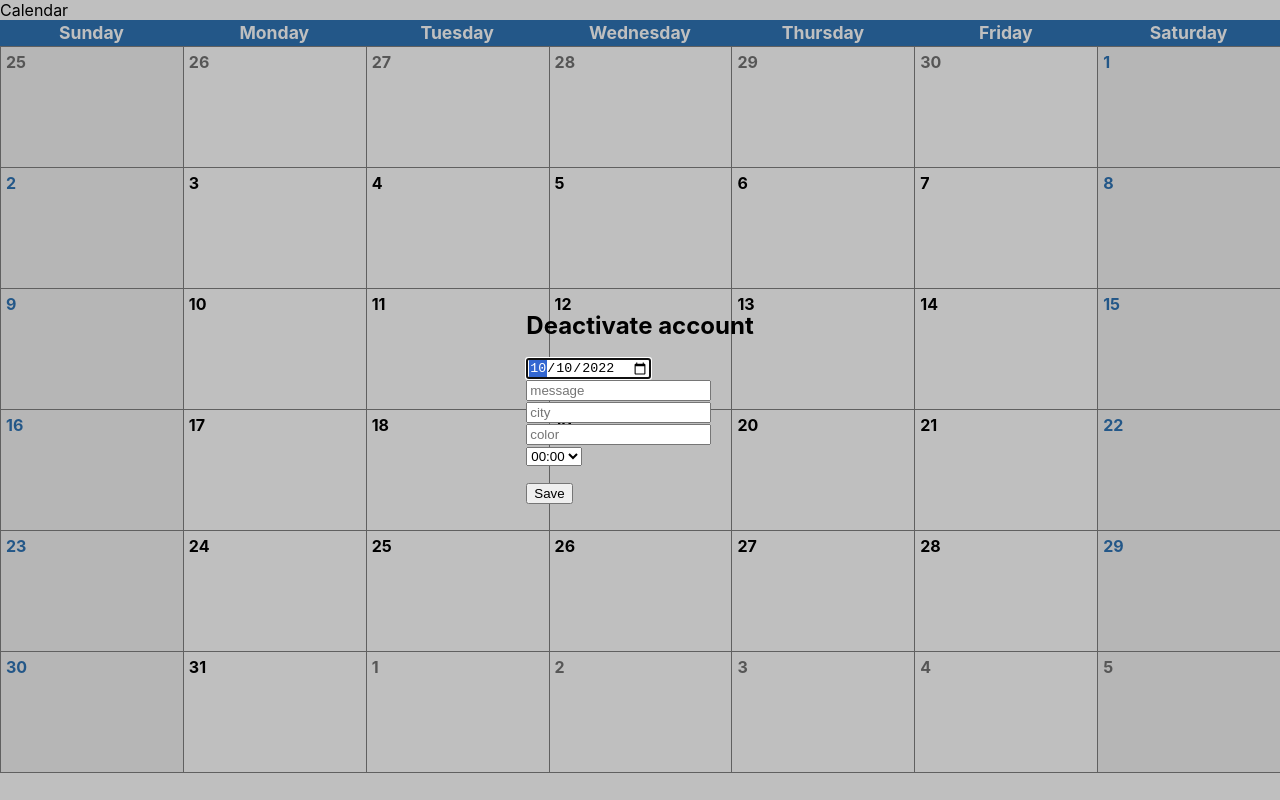
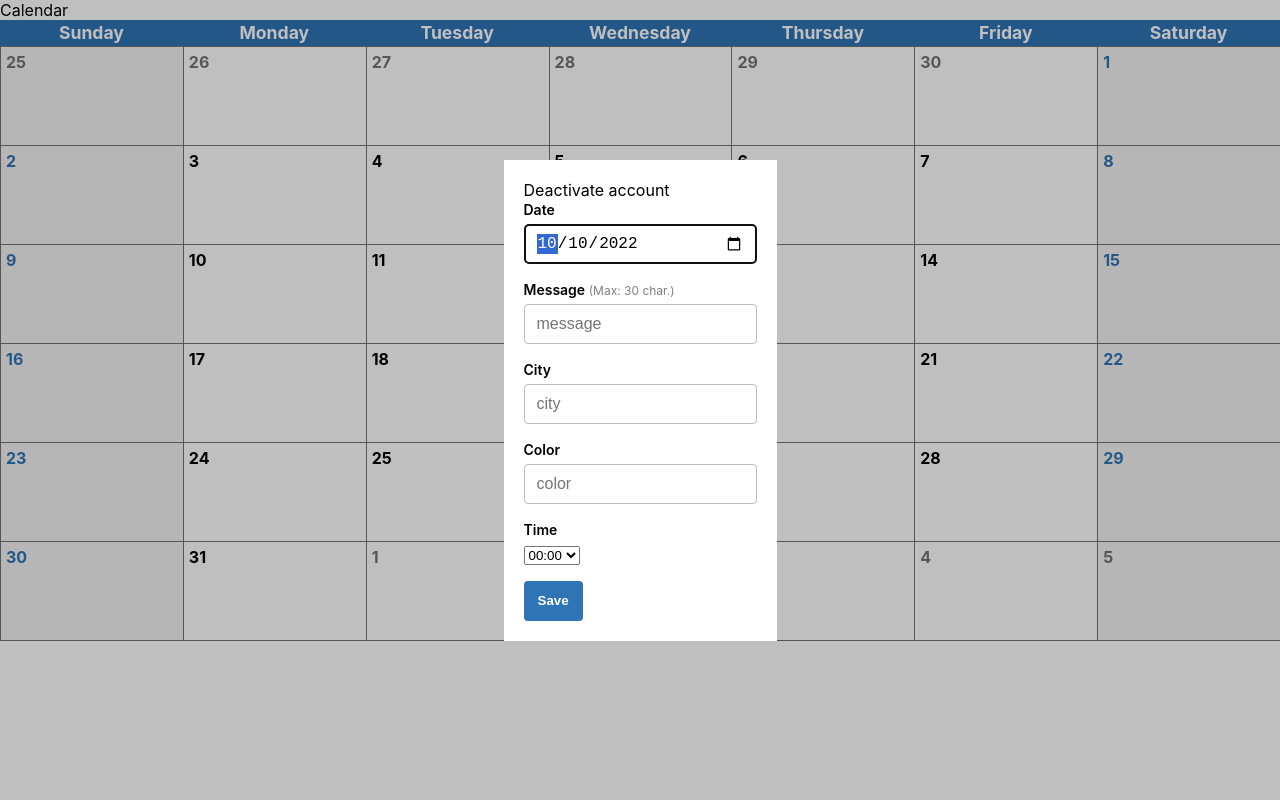
Before and after one commit to joaodorea/calendar, a React (Create React App) app: page / in a window 1280 px wide. Both pictures are taken after a click on the element "10". Built offline with nearby package versions, Linux system fonts and the light colour scheme; the HTML template or start-up script is replaced by a standard one.

Commit message:
style(dialog): improve dialog and form style

```diff
--- a/src/index.css
+++ b/src/index.css
@@ -1,4 +1,13 @@
 /* ADD SCSS */
+:root {
+  --blue: #2f74b5;
+  --dark-blue: #1f4e7a;
+  --white: #fff;
+  --light-gray: #f2f2f2;
+  --gray: #737373;
+  --primary: var(--blue);
+}
+
 html {
   overflow-x: hidden;
   overflow-y: scroll;
@@ -18,17 +27,66 @@ body {
   -moz-osx-font-smoothing: grayscale;
 }
 
+blockquote, body, dd, dl, dt, fieldset, figure, h1, h2, h3, h4, h5, h6, hr, html, iframe, legend, li, ol, p, pre, textarea, ul {
+  margin: 0;
+  padding: 0;
+  font-size: 100%;
+  font-weight: 400;
+}
+
 #root {
   min-height: 100vh;
 }
 
 *, ::after, ::before {
-  box-sizing: inherit;
+  box-sizing: border-box;
 }
 
-code {
-  font-family: source-code-pro, Menlo, Monaco, Consolas, 'Courier New',
-    monospace;
+label {
+  display: block;
+  margin-bottom: .25rem;
+  height: 1.25rem;
+  line-height: 1.25rem;
+  font-size: .875rem;
+  font-weight: 600;
+}
+
+label span {
+  color: gray;
+  font-size: .75rem;
+  font-weight: 400;
+}
+
+input {
+  height: 2.5rem;
+  font-size: 1rem;
+  padding: .5rem .75rem;
+  border-radius: .25rem;
+  background-color: #fff;
+  box-shadow: none;
+  max-width: 100%;
+  width: 100%;
+  margin: 0;
+  border: 1px solid #b9bfc6;
+}
+
+button {
+  background-color: var(--blue);
+  font-weight: 700;
+  border-width: 0;
+  border-radius: 4px;
+  height: 2.5rem;
+  color: var(--white);
+  padding: 0 .875rem;
+  cursor: pointer;
+}
+
+button:hover {
+  background-color: var(--dark-blue);
+}
+
+.base-field {
+  margin-bottom: 1rem;
 }
 
 .calendar-page {
@@ -43,9 +101,9 @@ code {
 
 .calendar-header-item {
   font-size: 1.1rem;
-  background-color: #2f74b5;
+  background-color: var(--primary);
   font-weight: bold;
-  color: white;
+  color: var(--white);
   text-align: center;
   padding: 3px 0;
 }
@@ -57,7 +115,7 @@ code {
   height: 100px;
   cursor: pointer;
   padding: 10px;
-  border: 1px solid gray;
+  border: 1px solid var(--gray);
   overflow: hidden;
 
   margin-right: -1px;
@@ -75,12 +133,12 @@ code {
 }
 
 .date-item.is-holiday .date-item-title {
-  background-color: #f2f2f2;
-  color: #2f74b5;
+  background-color: var(--light-gray);
+  color: var(--primary);
 }
 
 .date-item.not-current-month .date-item-title {
-  color: #737373;
+  color: var(--gray);
 }
 
 .reminder-list {
@@ -111,3 +169,8 @@ code {
   z-index: 140;
   background-color: rgba(0,0,0,.25);
 }
+
+#headlessui-portal-root > div {
+  background-color: white;
+  padding: 20px;
+}
--- a/src/modules/calendar/components/ReminderDialogForm.jsx
+++ b/src/modules/calendar/components/ReminderDialogForm.jsx
@@ -34,25 +34,52 @@ function ReminderDialogForm(props) {
     return date.toISOString().split('T')[0]
   }
 
+  const handleSubmit = (e) => {
+    e.preventDefault()
+    props.submit(reminder)
+
+    return false;
+  }
+
   return (
       <Dialog open={true} onClose={props.close}>
         <Dialog.Panel>
           <Dialog.Title>Deactivate account</Dialog.Title>
 
           <Dialog.Description>
-            <input onChange={handleDateInput} type="date" name="date" value={formatDateToInput(reminder.date)} /><br />
-            <input onChange={handleInput} value={reminder.message} type="text" name="message" placeholder="message" /><br />
-            <input onChange={handleInput} value={reminder.city} type="text" name="city" placeholder="city" /><br />
+            <form onSubmit={handleSubmit}>
+              <div className="base-field">
+                <label>Date</label>
+                <input onChange={handleDateInput} type="date" name="date" value={formatDateToInput(reminder.date)} required /><br />
+              </div>
+
+              <div className="base-field">
+                <label>Message <span>(Max: 30 char.)</span></label>
+                <input onChange={handleInput} value={reminder.message} type="text" name="message" placeholder="message" required /><br />
+              </div>
+
+              <div className="base-field">
+                <label>City</label>
+                <input onChange={handleInput} value={reminder.city} type="text" name="city" placeholder="city" required /><br />
+              </div>
+
+              <div className="base-field">
+                <label>Color</label>
                 <input onChange={handleInput} value={reminder.color} type="text" name="color" placeholder="color" /><br />
+              </div>
 
+              <div className="base-field">
+                <label>Time</label>
                 <select name="time" value={reminder.time} onChange={handleInput}>
                   <option value="00:00">00:00</option>
                   <option value="12:12">12:12</option>
                   <option value="24:24">24:24</option>
                 </select>
+              </div>
+
+              <button type="submit">Save</button>
+            </form>
           </Dialog.Description>
-
-          <button onClick={() => props.submit(reminder)}>Save</button>
         </Dialog.Panel>
       </Dialog>
   )
```
Lines whose indentation alone changed are shown as unchanged.
